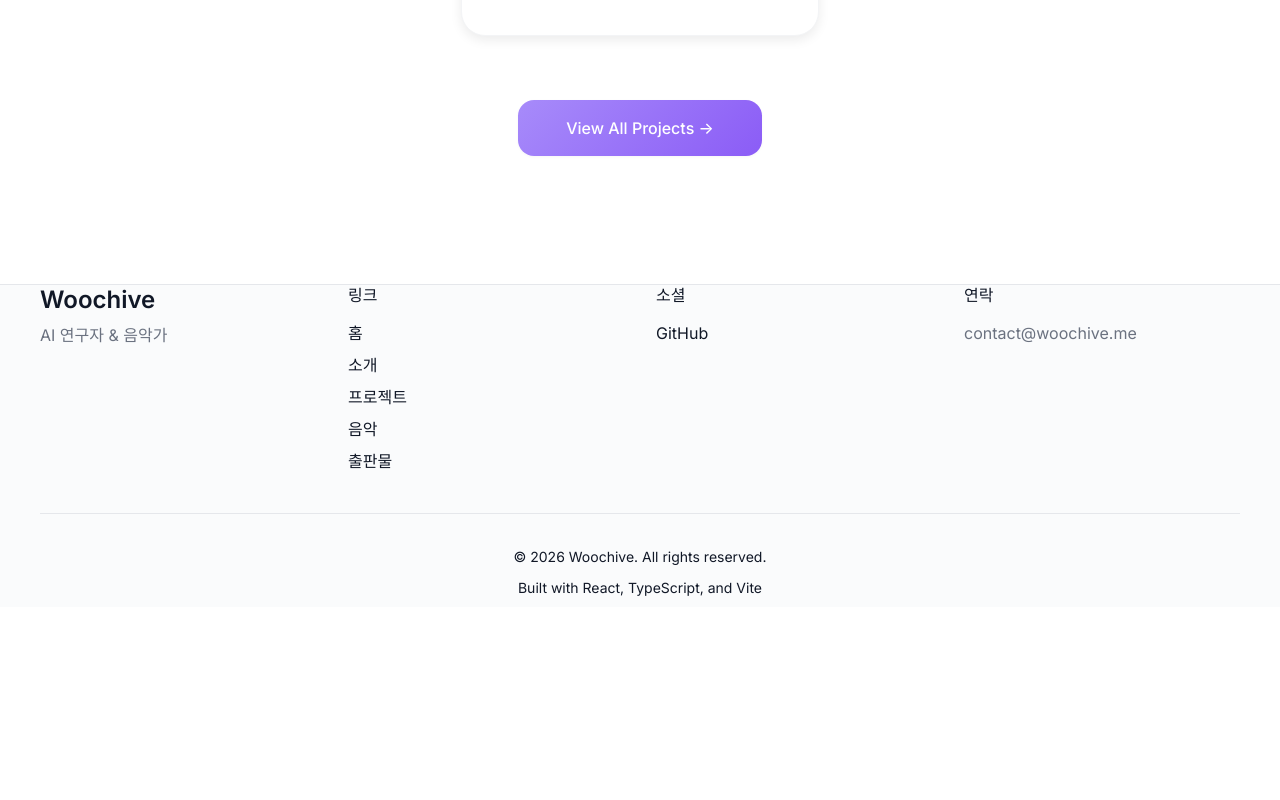
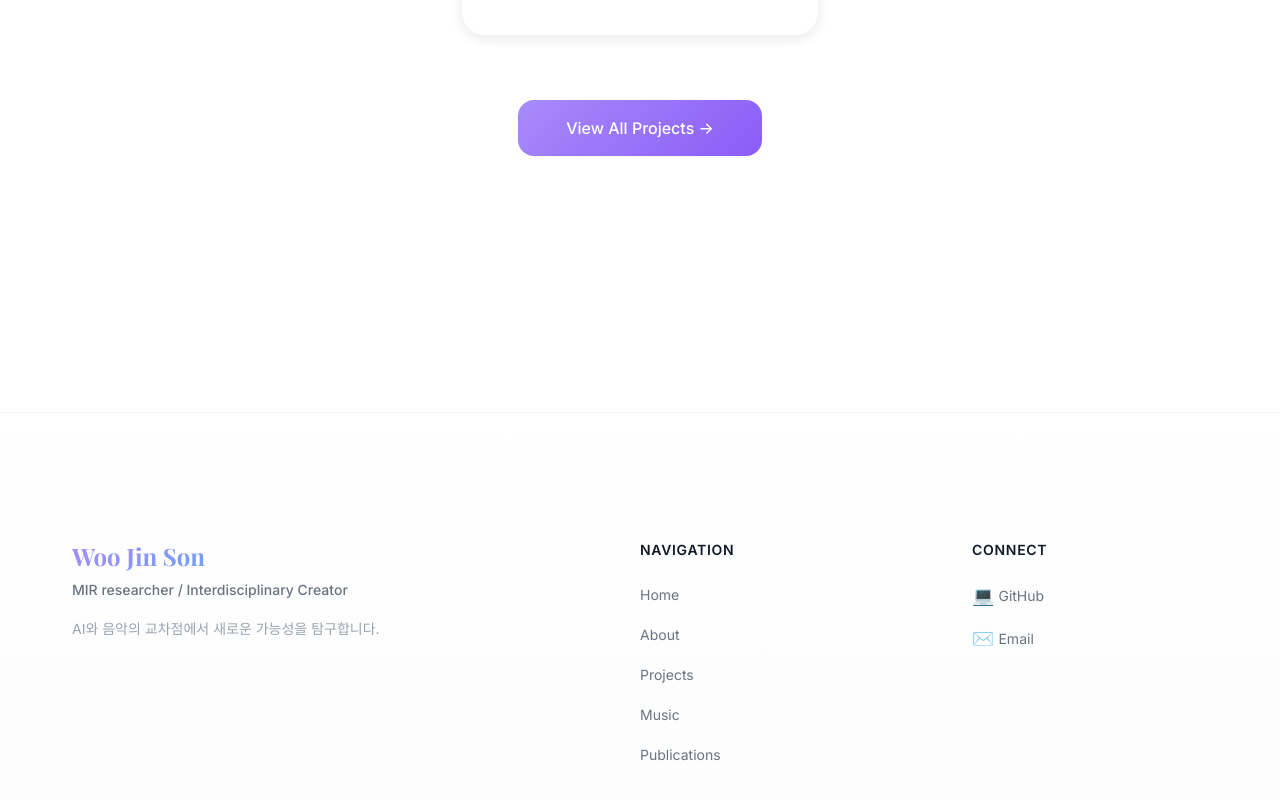
Before and after one commit to sonluos/woochive, a React (Vite) app: page / in a window 1280 px wide. Shown: the part 1918-2718 px from the top of the page. Before the commit the page ends 2525 px from the top, so only its background shows below. Built offline with nearby package versions, Linux system fonts and the light colour scheme.

Commit message:
Redesign footer with better spacing and modern layout

```diff
--- a/src/components/Footer.css
+++ b/src/components/Footer.css
@@ -1,97 +1,196 @@
 .footer {
-  background: var(--bg-secondary);
-  border-top: 1px solid var(--border-color);
-  margin-top: auto;
-  padding: var(--spacing-xxl) var(--spacing-md) var(--spacing-lg);
+  background: linear-gradient(to bottom, var(--bg-primary) 0%, var(--bg-secondary) 100%);
+  border-top: 1px solid var(--border-light);
+  margin-top: var(--spacing-5xl);
+  padding: var(--spacing-5xl) 0 var(--spacing-2xl);
 }
 
-.footer-content {
+.footer .container {
   max-width: 1200px;
   margin: 0 auto;
-  display: grid;
-  grid-template-columns: repeat(auto-fit, minmax(200px, 1fr));
-  gap: var(--spacing-xl);
-  margin-bottom: var(--spacing-xl);
+  padding: 0 var(--spacing-xl);
 }
 
-.footer-section h3 {
-  font-size: 1.5rem;
-  margin-bottom: var(--spacing-sm);
-  color: var(--text-color);
+/* Footer Content Grid */
+.footer-content {
+  display: grid;
+  grid-template-columns: 2fr 1fr 1fr;
+  gap: var(--spacing-4xl);
+  margin-bottom: var(--spacing-4xl);
 }
 
-.footer-section h4 {
-  font-size: 1rem;
-  margin-bottom: var(--spacing-md);
-  color: var(--text-color);
-  font-weight: 600;
+/* Brand Section */
+.footer-brand {
+  max-width: 400px;
 }
 
-.footer-section p {
+.footer-logo {
+  font-family: var(--font-display);
+  font-size: var(--text-2xl);
+  font-weight: var(--font-bold);
+  margin: 0 0 var(--spacing-sm) 0;
+  background: var(--gradient-mixed);
+  -webkit-background-clip: text;
+  -webkit-text-fill-color: transparent;
+  background-clip: text;
+  line-height: var(--leading-tight);
+}
+
+.footer-tagline {
+  font-size: var(--text-sm);
   color: var(--text-secondary);
+  margin: 0 0 var(--spacing-md) 0;
+  font-weight: var(--font-medium);
+}
+
+.footer-description {
+  font-size: var(--text-sm);
+  color: var(--text-tertiary);
+  line-height: var(--leading-relaxed);
   margin: 0;
-  line-height: 1.6;
+}
+
+/* Footer Sections */
+.footer-section {
+  display: flex;
+  flex-direction: column;
+}
+
+.footer-title {
+  font-size: var(--text-sm);
+  font-weight: var(--font-semibold);
+  color: var(--text-primary);
+  text-transform: uppercase;
+  letter-spacing: 0.05em;
+  margin: 0 0 var(--spacing-lg) 0;
 }
 
 .footer-links {
   list-style: none;
   padding: 0;
   margin: 0;
-}
-
-.footer-links li {
-  margin-bottom: var(--spacing-sm);
+  display: flex;
+  flex-direction: column;
+  gap: var(--spacing-md);
 }
 
 .footer-links a {
   color: var(--text-secondary);
   text-decoration: none;
-  transition: color var(--transition-base);
+  font-size: var(--text-sm);
+  transition: all var(--transition-base);
+  display: inline-flex;
+  align-items: center;
+  gap: var(--spacing-xs);
 }
 
 .footer-links a:hover {
-  color: var(--primary-color);
+  color: var(--color-purple);
+  transform: translateX(2px);
 }
 
-.footer-section a {
-  color: var(--primary-color);
-  text-decoration: none;
-  transition: color var(--transition-base);
+.footer-social-link {
+  display: inline-flex;
+  align-items: center;
+  gap: var(--spacing-sm);
 }
 
-.footer-section a:hover {
-  color: var(--primary-hover);
+.social-icon {
+  font-size: var(--text-base);
+  display: inline-flex;
+  align-items: center;
+  justify-content: center;
 }
 
+/* Footer Bottom */
 .footer-bottom {
-  max-width: 1200px;
-  margin: 0 auto;
-  padding-top: var(--spacing-lg);
-  border-top: 1px solid var(--border-color);
-  text-align: center;
+  padding-top: var(--spacing-3xl);
+  border-top: 1px solid var(--border-light);
 }
 
-.footer-bottom p {
-  color: var(--text-muted);
-  font-size: 0.875rem;
-  margin: var(--spacing-sm) 0;
+.footer-bottom-content {
+  display: flex;
+  justify-content: space-between;
+  align-items: center;
+  flex-wrap: wrap;
+  gap: var(--spacing-md);
+}
+
+.footer-copyright {
+  font-size: var(--text-xs);
+  color: var(--text-tertiary);
+  margin: 0;
 }
 
 .footer-tech {
-  font-size: 0.8125rem;
+  font-size: var(--text-xs);
+  color: var(--text-tertiary);
+  margin: 0;
+}
+
+/* Responsive Design */
+@media (max-width: 1024px) {
+  .footer-content {
+    grid-template-columns: 1fr 1fr;
+    gap: var(--spacing-3xl);
+  }
+
+  .footer-brand {
+    grid-column: 1 / -1;
+    max-width: 100%;
+  }
 }
 
 @media (max-width: 768px) {
   .footer {
-    padding: var(--spacing-xl) var(--spacing-md) var(--spacing-md);
+    margin-top: var(--spacing-4xl);
+    padding: var(--spacing-4xl) 0 var(--spacing-xl);
+  }
+
+  .footer .container {
+    padding: 0 var(--spacing-md);
   }
 
   .footer-content {
     grid-template-columns: 1fr;
-    gap: var(--spacing-lg);
+    gap: var(--spacing-2xl);
+    margin-bottom: var(--spacing-3xl);
+  }
+
+  .footer-brand {
+    text-align: center;
   }
 
   .footer-section {
     text-align: center;
+    align-items: center;
+  }
+
+  .footer-links {
+    align-items: center;
+  }
+
+  .footer-bottom-content {
+    flex-direction: column;
+    text-align: center;
+    gap: var(--spacing-sm);
+  }
+
+  .footer-logo {
+    font-size: var(--text-xl);
   }
 }
+
+@media (max-width: 480px) {
+  .footer {
+    padding: var(--spacing-3xl) 0 var(--spacing-lg);
+  }
+
+  .footer-content {
+    gap: var(--spacing-xl);
+  }
+
+  .footer-bottom {
+    padding-top: var(--spacing-2xl);
+  }
+}
--- a/src/components/Footer.tsx
+++ b/src/components/Footer.tsx
@@ -1,3 +1,4 @@
+import { Link } from 'react-router-dom';
 import './Footer.css';
 
 function Footer() {
@@ -5,51 +6,68 @@ function Footer() {
 
   return (
     <footer className="footer">
+      <div className="container">
         <div className="footer-content">
-        <div className="footer-section">
-          <h3>Woochive</h3>
-          <p>AI 연구자 & 음악가</p>
+          {/* Brand Section */}
+          <div className="footer-brand">
+            <h3 className="footer-logo">Woo Jin Son</h3>
+            <p className="footer-tagline">MIR researcher / Interdisciplinary Creator</p>
+            <p className="footer-description">
+              AI와 음악의 교차점에서 새로운 가능성을 탐구합니다.
+            </p>
           </div>
 
+          {/* Navigation Links */}
           <div className="footer-section">
-          <h4>링크</h4>
+            <h4 className="footer-title">Navigation</h4>
             <ul className="footer-links">
-            <li><a href="/">홈</a></li>
-            <li><a href="/about">소개</a></li>
-            <li><a href="/projects">프로젝트</a></li>
-            <li><a href="/music">음악</a></li>
-            <li><a href="/publications">출판물</a></li>
+              <li><Link to="/">Home</Link></li>
+              <li><Link to="/about">About</Link></li>
+              <li><Link to="/projects">Projects</Link></li>
+              <li><Link to="/music">Music</Link></li>
+              <li><Link to="/publications">Publications</Link></li>
             </ul>
           </div>
 
+          {/* Social Links */}
           <div className="footer-section">
-          <h4>소셜</h4>
+            <h4 className="footer-title">Connect</h4>
             <ul className="footer-links">
               <li>
                 <a
                   href="https://github.com/woochive"
                   target="_blank"
                   rel="noopener noreferrer"
+                  className="footer-social-link"
                 >
+                  <span className="social-icon">💻</span>
                   GitHub
+                </a>
+              </li>
+              <li>
+                <a
+                  href="mailto:contact@woochive.me"
+                  className="footer-social-link"
+                >
+                  <span className="social-icon">✉️</span>
+                  Email
                 </a>
               </li>
             </ul>
           </div>
+        </div>
 
-        <div className="footer-section">
-          <h4>연락</h4>
-          <p>
-            <a href="mailto:contact@woochive.me">contact@woochive.me</a>
+        {/* Bottom Bar */}
+        <div className="footer-bottom">
+          <div className="footer-bottom-content">
+            <p className="footer-copyright">
+              © {currentYear} Woo Jin Son. All rights reserved.
+            </p>
+            <p className="footer-tech">
+              Built with React · TypeScript · Vite
             </p>
           </div>
         </div>
-
-      <div className="footer-bottom">
-        <p>&copy; {currentYear} Woochive. All rights reserved.</p>
-        <p className="footer-tech">
-          Built with React, TypeScript, and Vite
-        </p>
       </div>
     </footer>
   );
```
Also changed, not shown: 5 other files (tests, documents, lock files or other folders). Lines whose indentation alone changed are shown as unchanged.
